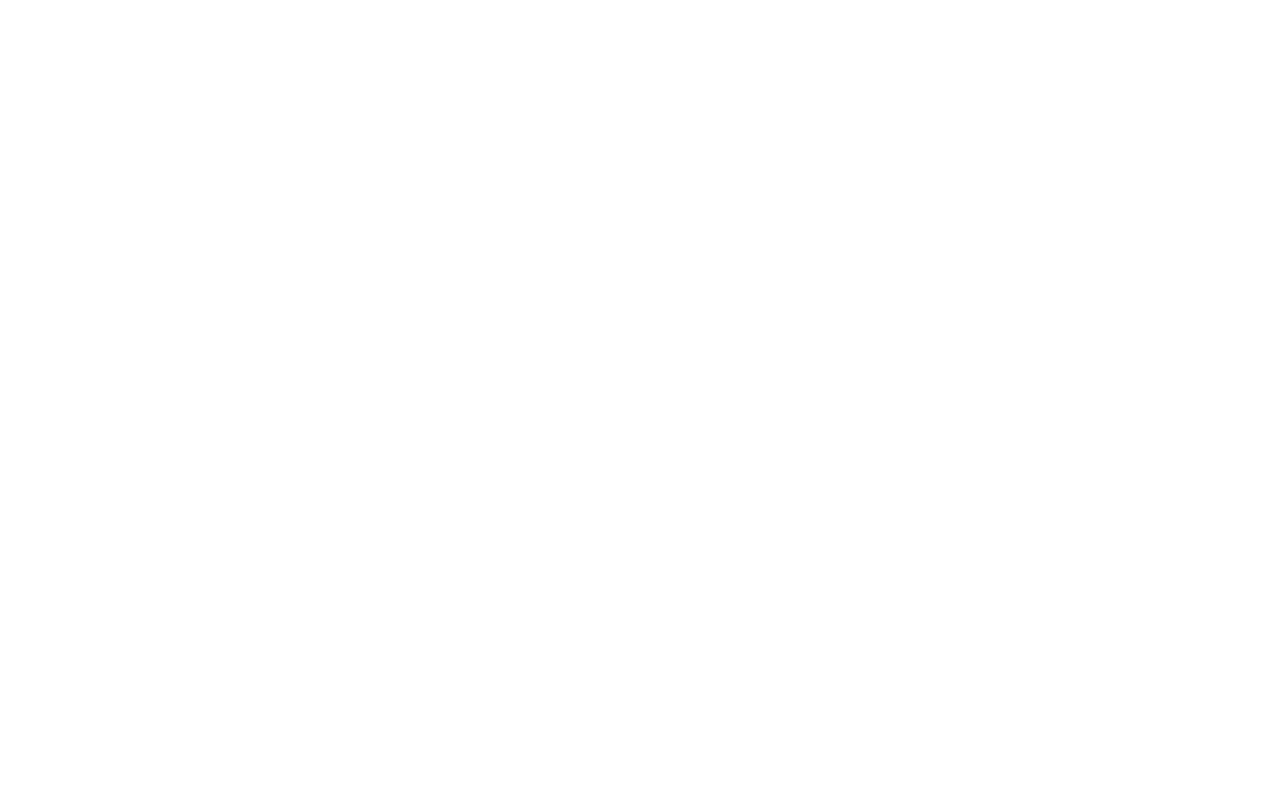
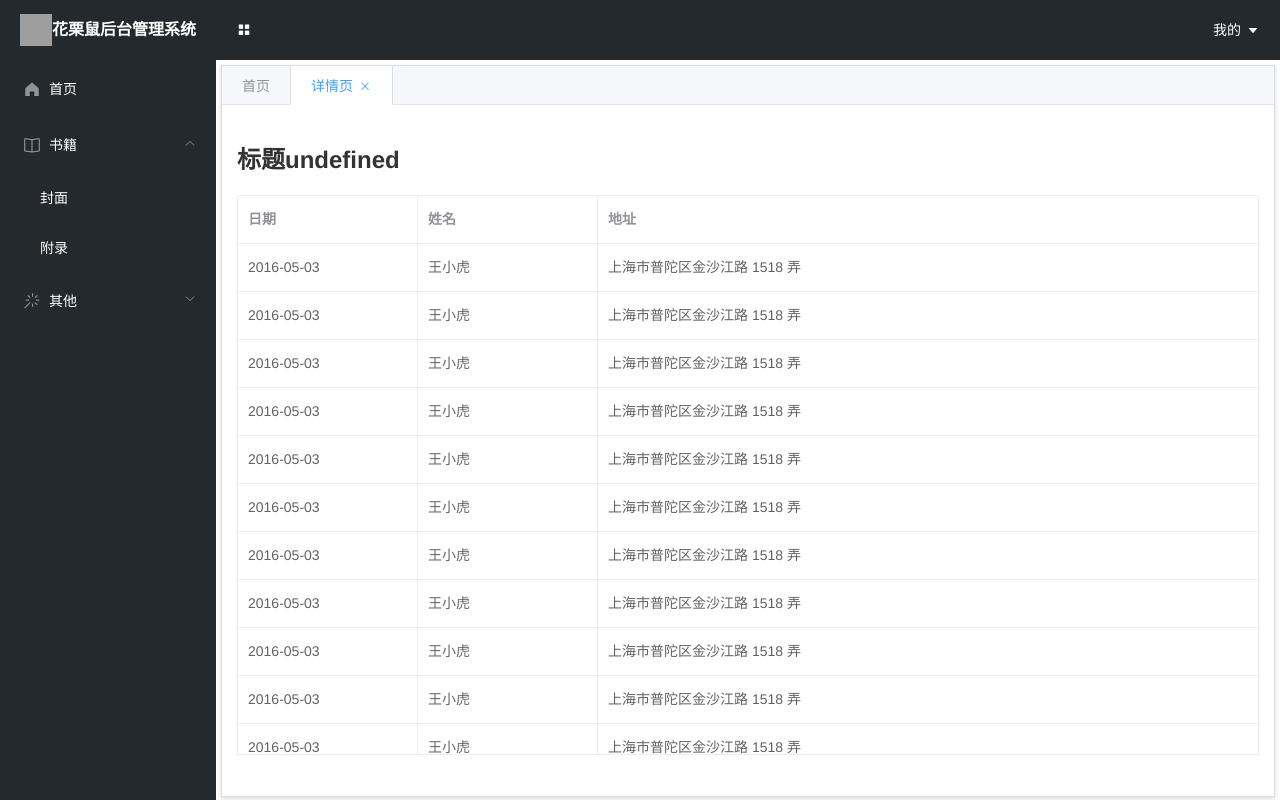
Before and after one commit to goozyshi/vnode-demo, a Vue app: page /detail in a window 1280 px wide. Built offline with nearby package versions, Linux system fonts and the light colour scheme; grey boxes are pictures that could not be loaded.

Commit message:
feat: keep-alive+includes控制组件缓存 + fix: 动态标签路由全匹配

```diff
--- a/src/App.vue
+++ b/src/App.vue
@@ -21,6 +21,7 @@
   height: 100%;
   justify-content: center;
   align-items: center;
+  overflow: hidden;
 }
 ::-webkit-scrollbar, ::-webkit-scrollbar-thumb {
   width: 10px;
--- a/src/components/commonMenu.vue
+++ b/src/components/commonMenu.vue
@@ -36,6 +36,7 @@
   </el-menu>
 </template>
 <script>
+import menuData from '../router/menu'
 export default {
   computed: {
     isCollapse () {
@@ -48,47 +49,24 @@
   },
   methods: {
     initRouteTab () {
+      console.log('初始化')
       // 刷新时保留首页和当前页，首页在最前面
       this.$store.commit('add-tab', { route: '/', name: '首页' })
       if (this.$route.path !== '/') {
+        console.log(this.$route)
         this.$store.commit('add-tab', { route: this.$route.path, name: this.$route.name })
       }
       this.$store.commit('set-index', this.$route.path)
     },
     clickMenu (item) {
+      console.log(item)
       this.$router.push({ path: item.path })
     }
   },
   data () {
     return {
       defaultOpenProps: ['1'],
-      menuData: [
-        {
-          path: '/',
-          name: 'Home',
-          label: '首页',
-          icon: 'el-icon-s-home'
-        },
-        {
-          path: '/book',
-          name: 'book',
-          label: '书籍',
-          icon: 'el-icon-reading',
-          children: [
-            { path: '/cover', name: 'cover', label: '封面' },
-            { path: '/codex', name: 'codex', label: '附录' }
-          ]
-        },
-        {
-          path: '/other',
-          name: 'other',
-          label: '其他',
-          icon: 'el-icon-magic-stick',
-          children: [
-            { path: '/about', name: 'about', label: '关于' }
-          ]
-        }
-      ]
+      menuData
     }
   }
 }
--- a/src/components/commonTabView.vue
+++ b/src/components/commonTabView.vue
@@ -13,7 +13,10 @@
         :label="item.name"
         :name="item.route"
       >
-        <router-view></router-view>
+        <!-- 缓存组件 name 以 Keep 结尾的组件 -->
+        <keep-alive :include="/Keep$/">
+          <router-view></router-view>
+        </keep-alive>
       </el-tab-pane>
     </el-tabs>
   </div>
@@ -23,17 +26,18 @@
 export default {
   watch: {
     '$route' (to) {
+      console.log(to)
       let flag = false
       for (const op of this.visitedTabs) {
-        if (op.route === to.path) {
+        if (op.route === to.fullPath) {
           flag = true
-          this.$store.commit('set-index', to.path)
+          this.$store.commit('set-index', to.fullPath)
           break
         }
       }
       if (!flag) {
-        this.$store.commit('add-tab', { route: to.path, name: to.name })
-        this.$store.commit('set-index', to.path)
+        this.$store.commit('add-tab', { route: to.fullPath, name: to.name })
+        this.$store.commit('set-index', to.fullPath)
       }
     }
   },
@@ -42,7 +46,6 @@
       return this.$store.state.isCollapse
     },
     visitedTabs () {
-      console.log(this.$store.state.tab.visitedTabs)
       return this.$store.state.tab.visitedTabs
     },
     currentIndex: {
--- a/src/router/index.js
+++ b/src/router/index.js
@@ -43,6 +43,11 @@
         path: '/codex',
         name: '附录',
         component: () => import('../views/book/codex.vue')
+      },
+      {
+        path: '/detail',
+        name: '详情页',
+        component: () => import('../views/book/detail.vue')
       }
     ]
   }
--- /dev/null
+++ b/src/router/menu.js
@@ -0,0 +1,28 @@
+const menu = [
+  {
+    path: '/',
+    name: 'Home',
+    label: '首页',
+    icon: 'el-icon-s-home'
+  },
+  {
+    path: '/book',
+    name: 'book',
+    label: '书籍',
+    icon: 'el-icon-reading',
+    children: [
+      { path: '/cover', name: 'cover', label: '封面' },
+      { path: '/codex', name: 'codex', label: '附录' }
+    ]
+  },
+  {
+    path: '/other',
+    name: 'other',
+    label: '其他',
+    icon: 'el-icon-magic-stick',
+    children: [
+      { path: '/about', name: 'about', label: '关于' }
+    ]
+  }
+]
+export default menu
--- a/src/store/tab.js
+++ b/src/store/tab.js
@@ -11,10 +11,10 @@
     },
     [DELETE_TAB] (state, route) {
       const index = state.visitedTabs.findIndex(op => op.route === route)
-      console.log('state', route)
       state.visitedTabs.splice(index, 1)
     },
     [SET_INDEX] (state, index) {
+      console.log('路由：', index)
       state.currentIndex = index
     },
     [CLEAR_TAB] (state) {
--- a/src/views/About.vue
+++ b/src/views/About.vue
@@ -9,7 +9,7 @@
     </ul>
     <h2>导入导出</h2>
     <ul>
-      <li>电子书上传</li>
+      <li>电子书上传</li>¬
       <li>el-table 分页展示</li>
       <li>导出Excel</li>
       <li>大文件上传（eg.视频）</li>
--- a/src/views/Home.vue
+++ b/src/views/Home.vue
@@ -1,7 +1,7 @@
 <template>
   <div>
     <h2>{{poetryContent}}</h2>
-    <el-tag effect="dark">今日</el-tag>
+    <el-tag effect="dark">今日·一言</el-tag>
     </div>
 </template>
 <script>
@@ -20,7 +20,6 @@
     async request () {
       const [poetryRes, poetryErr] = await this.$defer(getPoetry())
       if (poetryErr) throw new Error('获取今日诗词API接口失败')
-      console.log(poetryRes.data)
       // 试下vue的新写法
       this.poetryContent = poetryRes?.data?.data?.content
     }
--- a/src/views/book/cover.vue
+++ b/src/views/book/cover.vue
@@ -1,12 +1,22 @@
 <template>
   <div>
-    cover
+    <el-input style="width: 30%" v-model="code" placeholder="请输入code"></el-input>
+    <div style="margin-top: 10px">
+      <el-button type="primary" @click="$router.push({ path: '/detail', query: {code} })">跳转</el-button>
+      <el-button type="text" @click="$router.push('/detail?code=1')">1</el-button>
+      <el-button type="text" @click="$router.push('/detail?code=2')">2</el-button>
+    </div>
   </div>
 </template>
 
 <script>
 export default {
-
+  name: 'coverKeep',
+  data () {
+    return {
+      code: ''
+    }
+  }
 }
 </script>
 
--- /dev/null
+++ b/src/views/book/detail.vue
@@ -0,0 +1,45 @@
+<template>
+  <div>
+    <h1>{{`标题${code}`}}</h1>
+    <el-table
+      :data="tableData"
+      height="70vh"
+      border
+      style="width: 100%"
+    >
+      <el-table-column
+        prop="date"
+        label="日期"
+        width="180">
+      </el-table-column>
+      <el-table-column
+        prop="name"
+        label="姓名"
+        width="180">
+      </el-table-column>
+      <el-table-column
+        prop="address"
+        label="地址">
+      </el-table-column>
+    </el-table>
+  </div>
+</template>
+
+<script>
+export default {
+  computed: {
+    code () {
+      return this.$route.query?.code
+    }
+  },
+  data () {
+    return {
+      tableData: new Array(25).fill({
+        date: '2016-05-03',
+        name: '王小虎',
+        address: '上海市普陀区金沙江路 1518 弄'
+      })
+    }
+  }
+}
+</script>
```
